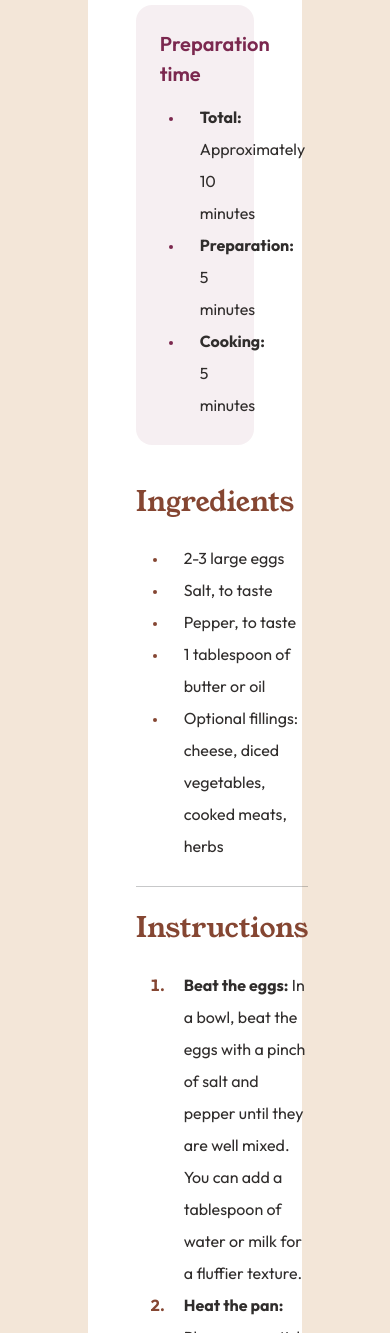
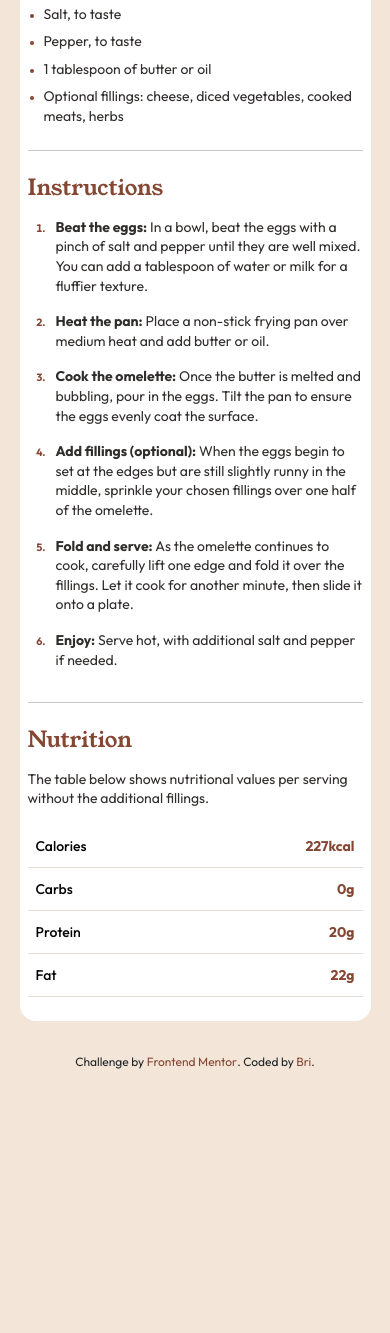
Before and after one commit to idyoneiros/frontendmentor-recipe-page, a website: page index.html in a window 390 px wide. Shown: the part 667-2000 px from the top of the page. After the commit the page ends 1754 px from the top, so only its background shows below. Drawn offline with nearby package versions, Linux system fonts and the light colour scheme.

Commit message:
responsive changes

```diff
--- a/index.html
+++ b/index.html
@@ -20,9 +20,9 @@
   <title>Frontend Mentor | Recipe page</title>
 </head>
 <body>
-  <main id="card-container">
+  <main id="card-container" class="p-2 p-sm-4 p-md-4 p-lg-4 p-xl-5 text-break overflow-hidden">
     <section id="recipe-container">
-      <div class="img-container">
+      <div class="img-container w-100">
         <img src="./assets/images/image-omelette.jpeg" alt="Tasty Omelette">
       </div>
       <div class="text-intro-container">
--- a/src/scss/_mixins.scss
+++ b/src/scss/_mixins.scss
@@ -1,17 +1,54 @@
 //Typography
 @mixin heading-primary {
     font-family: $title-font;
-    font-size: 32px;
+    @include responsive-font-size(24px, 28px, 32px, 36px);
     color: $dark-charcoal;
+    @include text-break;
 }
-@mixin heading-secondary {
+  @mixin heading-secondary {
     font-family: $title-font;
-    font-size: 28px;
-    margin: 24px 0;
+    @include responsive-font-size(22px, 24px, 26px, 28px);
     color: $nutmeg;
+    @include text-break;
+    margin: 24px 0 16px;
 }
 @mixin body-copy {
     font-family: $text-font;
-    font-size: 16px;
+    @include responsive-font-size(14px, 15px, 16px, 16px);
+    @include responsive-line-height(1.6, 1.4);
     color: $dark-charcoal;
+    @include text-break;
 }
+@mixin prep-time-text {
+    @include responsive-font-size(16px, 18px, 20px, 20px);
+    font-weight: 600;
+    color: $dark-berry;
+}
+@mixin responsive-font-size($xs, $small, $medium, $large) {
+    font-size: $xs;
+
+    @media (min-width: 576px) {
+      font-size: $small;
+    }
+
+    @media (min-width: 768px) {
+      font-size: $medium;
+    }
+
+    @media (min-width: 992px) {
+      font-size: $large;
+    }
+  }
+  @mixin text-break {
+    overflow-wrap: break-word;
+    word-break: normal;
+    hyphens: auto;
+    hyphenate-character: "-";
+}
+@mixin responsive-line-height($large, $small) {
+    line-height: $large;
+
+    @media (max-width: 767px) {
+      line-height: $small;
+    }
+}
--- a/src/scss/layout/_recipe.scss
+++ b/src/scss/layout/_recipe.scss
@@ -1,9 +1,27 @@
 #card-container {
     background-color: $white;
+    margin: 32px auto;
+    padding: 24px;
+    max-width: 90%;
+    border-radius: 16px;
+
+    @media (min-width: 768px) {
+      margin: 64px auto;
+      padding: 32px;
+      max-width: 80%;
+    }
+
+    @media (min-width: 992px) {
+      margin: 96px auto;
+      padding: 40px;
+      max-width: 70%;
+    }
+
+    @media (min-width: 1200px) {
       margin: 128px auto;
       padding: 48px;
       max-width: 55%;
-    border-radius: 16px;
+    }
   }
 #recipe-container {
     display: flex;
@@ -25,57 +43,82 @@
 
 .text-intro-container {
     h1 {
-        font-size: 36px;
+      @include heading-primary;
       margin: 32px 0;
     }
     p {
+      @include body-copy;
       margin-bottom: 32px;
     }
   }
-
 .text-prep-list {
     width: 100%;
     border-radius: 16px;
-    background-color: rgb(123, 40, 79,.07);
+    background-color: rgba(123, 40, 79, 0.07);
     margin-bottom: 16px;
+    padding: 24px;
+
     p {
-        color: $dark-berry;
-        font-size: 20px;
-        margin: 24px 24px 12px 24px;
-        font-weight: 600;
+      @include prep-time-text;
+      margin-bottom: 12px;
     }
+
     ul {
-        margin: 0 16px 24px 16px;
+      margin: 0;
+      padding-left: 16px;
+      @include responsive-line-height(1.6, 1.4);
     }
+
     li {
-        font-size: 16px;
-        padding-left: 16px;
-        &::marker {
-            color: $dark-berry;
-            font-size: 12px;
-        }
+      @include body-copy;
+      margin-bottom: 8px;
     }
 }
 .text-prep-container {
+    h2 {
+      @include heading-secondary;
+    }
+
     ul {
       margin-bottom: 24px;
+      padding-left: 16px;
+      @include responsive-line-height(1.6, 1.4);
     }
+
     li {
-        padding-left: 16px;
+      @include body-copy;
+      margin-bottom: 8px;
+
       &::marker {
         color: $nutmeg;
-            font-size: 12px;
+        font-size: 0.75em;
       }
     }
 }
 .instructions-list {
-    line-height: 32px;
+    @include responsive-line-height(2, 1.6);
     margin-bottom: 32px;
+    padding-left: 20px;
+
     li {
+      @include body-copy;
+      margin-bottom: 16px;
+      padding-left: 8px;
+
       &::marker {
-            font-size: 16px;
         font-weight: 700;
+        color: $nutmeg;
       }
+    }
+}
+.nutritional-info-container {
+    h2 {
+      @include heading-secondary;
+    }
+
+    p {
+      @include body-copy;
+      margin-bottom: 16px;
     }
 }
 .table-container {
@@ -84,18 +127,39 @@
 }
 .table {
     font-family: $text-font;
-    width: 95%;
-    line-height: 32px;
+    width: 100%;
+    @include responsive-font-size(14px, 15px, 16px, 16px);
+    @include responsive-line-height(1.5, 1.3);
+
+    tr {
+      border-bottom: 1px solid $light-grey;
     }
+
+    td {
+      padding: 12px 8px;
+
+      &:first-child {
+        font-weight: 500;
+      }
+    }
+
     .td-value {
       font-weight: 700;
-    color: $nutmeg !important;
+      color: $nutmeg;
+      text-align: right;
+    }
 }
 .attribution {
     display: flex;
     justify-content: center;
     font-family: $text-font;
+    @include responsive-font-size(12px, 13px, 14px, 14px);
+    margin-bottom: 16px;
+
+    @media (min-width: 768px) {
       margin-bottom: 24px;
+    }
+
     a {
       color: $nutmeg;
       text-decoration: none;
```
Also changed, not shown: dist/css/main.css, 1 other file. Lines whose indentation alone changed are shown as unchanged.
